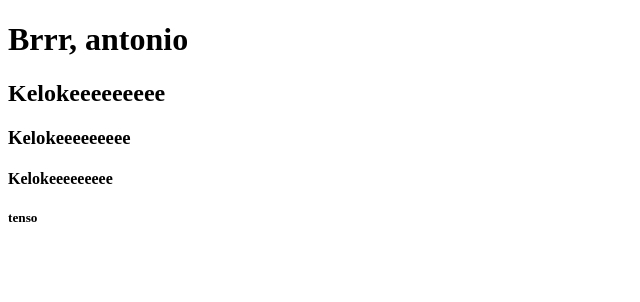
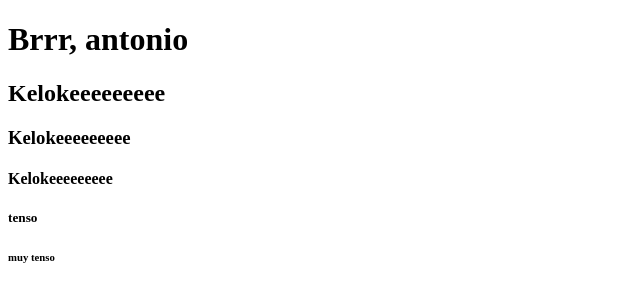
Before and after one commit to anogues21/M08, a plain HTML site: page html.html in a window 1280 px wide. Shown: the full height of the page, 0-640 px from the left. Drawn offline with Linux system fonts and the light colour scheme.

Commit message:
Update html.html

```diff
--- a/html.html
+++ b/html.html
@@ -12,5 +12,6 @@
     <h3> Kelokeeeeeeeee</h3>
     <h4> Kelokeeeeeeeee</h4>
     <h5> tenso </h5>
+    <h6> muy tenso</h6>
 </body>
 </html>
```
